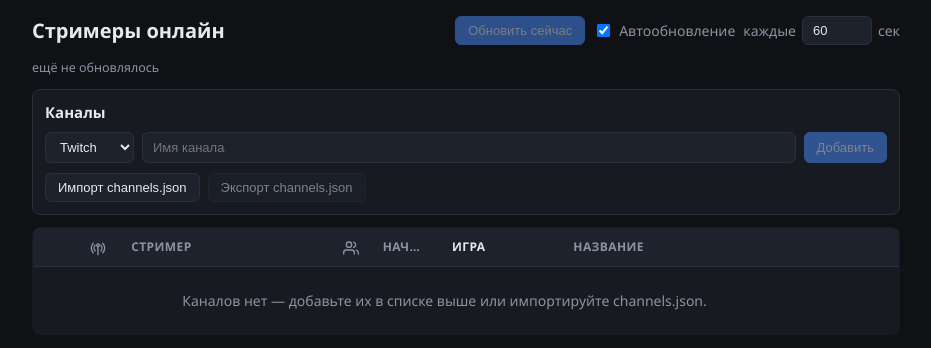
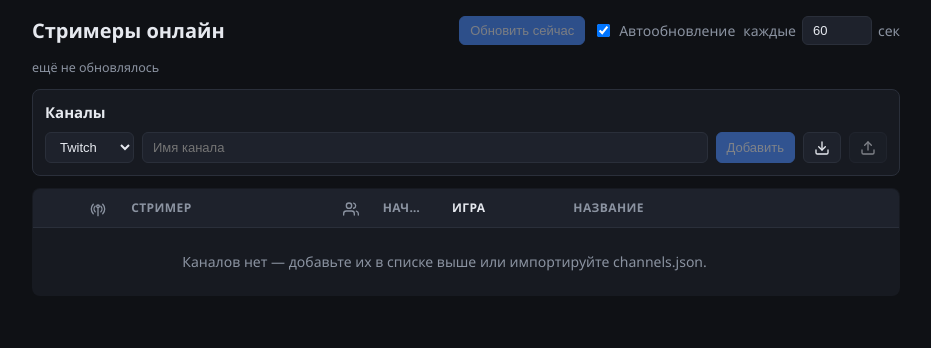
Before and after one commit to rezzocrypt/TrovoStreamChecker, a Vue app: page / in a window 1280 px wide. Shown: the top 348 px of the page, without its empty margins (174-1105 px from the left). Built offline with nearby package versions, Linux system fonts and the light colour scheme.

Commit message:
рефакторинг

```diff
--- a/src/App.vue
+++ b/src/App.vue
@@ -4,7 +4,7 @@ import ChannelTable from './components/ChannelTable.vue'
 import ChannelManager from './components/ChannelManager.vue'
 import { platforms, getPlatform } from './platforms'
 import { useLocalStorage } from './composables/useLocalStorage'
-import { downloadText } from './utils/files'
+import { downloadText } from './components/ChannelManager.vue'
 
 const DEFAULT_PLATFORM = platforms[0]?.id
 
--- a/src/components/ChannelManager.vue
+++ b/src/components/ChannelManager.vue
@@ -1,6 +1,17 @@
+<script>
+export function downloadText(filename, text) {
+  const blob = new Blob([text], { type: 'text/plain;charset=utf-8' })
+  const url = URL.createObjectURL(blob)
+  const a = document.createElement('a')
+  a.href = url
+  a.download = filename
+  a.click()
+  URL.revokeObjectURL(url)
+}
+</script>
+
 <script setup>
 import { ref } from 'vue'
-import FileImportButton from './FileImportButton.vue'
 import { platforms } from '../platforms'
 
 defineProps({
@@ -11,6 +22,7 @@ const emit = defineEmits(['add', 'import', 'export'])
 
 const draft = ref('')
 const platform = ref(platforms[0]?.id)
+const fileInput = ref(null)
 
 function add() {
   const value = draft.value
@@ -18,7 +30,24 @@ function add() {
   if (value.trim()) emit('add', value, platform.value)
 }
 
-function onImport(text) {
+function onImportClick() {
+  fileInput.value?.click()
+}
+
+function readFileText(file) {
+  return new Promise((resolve, reject) => {
+    const reader = new FileReader()
+    reader.onload = () => resolve(String(reader.result ?? ''))
+    reader.onerror = () => reject(reader.error)
+    reader.readAsText(file)
+  })
+}
+
+async function onImportChange(event) {
+  const file = event.target.files?.[0]
+  event.target.value = ''
+  if (!file) return
+  const text = await readFileText(file)
   emit('import', text)
 }
 </script>
@@ -35,12 +64,26 @@ function onImport(text) {
       <button type="button" class="btn btn-primary" :disabled="!draft.trim()" @click="add">
         Добавить
       </button>
-    </div>
-
-    <div class="btn-row">
-      <FileImportButton label="Импорт channels.json" accept=".json,application/json" @import="onImport" />
-      <button type="button" class="btn btn-secondary" :disabled="!channels.length" @click="emit('export')">
-        Экспорт channels.json
+      <button type="button" class="btn btn-secondary" title="Импорт channels.json" @click="onImportClick">
+        <svg viewBox="0 0 24 24" fill="none" stroke="currentColor" stroke-width="2" stroke-linecap="round" stroke-linejoin="round">
+          <path d="M21 15v4a2 2 0 0 1-2 2H5a2 2 0 0 1-2-2v-4" />
+          <polyline points="7 10 12 15 17 10" />
+          <line x1="12" y1="15" x2="12" y2="3" />
+        </svg>
+      </button>
+      <input ref="fileInput" type="file" accept=".json,application/json" hidden @change="onImportChange" />
+      <button
+        type="button"
+        class="btn btn-secondary"
+        title="Экспорт channels.json"
+        :disabled="!channels.length"
+        @click="emit('export')"
+      >
+        <svg viewBox="0 0 24 24" fill="none" stroke="currentColor" stroke-width="2" stroke-linecap="round" stroke-linejoin="round">
+          <path d="M21 15v4a2 2 0 0 1-2 2H5a2 2 0 0 1-2-2v-4" />
+          <polyline points="17 8 12 3 7 8" />
+          <line x1="12" y1="3" x2="12" y2="15" />
+        </svg>
       </button>
     </div>
   </section>
--- a/src/components/FileImportButton.vue
+++ /dev/null
@@ -1,32 +0,0 @@
-<script setup>
-import { ref } from 'vue'
-import { readFileText } from '../utils/files'
-
-defineProps({
-  label: { type: String, required: true },
-  accept: { type: String, default: '.txt,text/plain' },
-})
-
-const emit = defineEmits(['import'])
-
-const input = ref(null)
-
-function onClick() {
-  input.value?.click()
-}
-
-async function onChange(event) {
-  const file = event.target.files?.[0]
-  event.target.value = ''
-  if (!file) return
-  const text = await readFileText(file)
-  emit('import', text)
-}
-</script>
-
-<template>
-  <button type="button" class="btn btn-secondary" @click="onClick">
-    {{ label }}
-  </button>
-  <input ref="input" type="file" :accept="accept" hidden @change="onChange" />
-</template>
--- a/src/style.css
+++ b/src/style.css
@@ -74,12 +74,18 @@ h2 {
 .btn {
   border: 1px solid transparent;
   border-radius: 6px;
-  padding: 6px 12px;
+  padding: 6px 10px;
   font-size: 13px;
   cursor: pointer;
   color: var(--text);
   background: var(--panel-2);
   transition: filter 0.15s;
+}
+
+.btn svg {
+  width: 16px;
+  height: 16px;
+  display: block;
 }
 
 .btn:hover:not(:disabled) {
@@ -125,7 +131,12 @@ select:focus {
 .add-row {
   display: flex;
   gap: 8px;
-  margin-bottom: 10px;
+  flex-wrap: nowrap;
+}
+
+.add-row .btn {
+  flex-shrink: 0;
+  white-space: nowrap;
 }
 
 .add-row input {
--- a/src/utils/files.js
+++ /dev/null
@@ -1,18 +0,0 @@
-export function readFileText(file) {
-  return new Promise((resolve, reject) => {
-    const reader = new FileReader()
-    reader.onload = () => resolve(String(reader.result ?? ''))
-    reader.onerror = () => reject(reader.error)
-    reader.readAsText(file)
-  })
-}
-
-export function downloadText(filename, text) {
-  const blob = new Blob([text], { type: 'text/plain;charset=utf-8' })
-  const url = URL.createObjectURL(blob)
-  const a = document.createElement('a')
-  a.href = url
-  a.download = filename
-  a.click()
-  URL.revokeObjectURL(url)
-}
```
